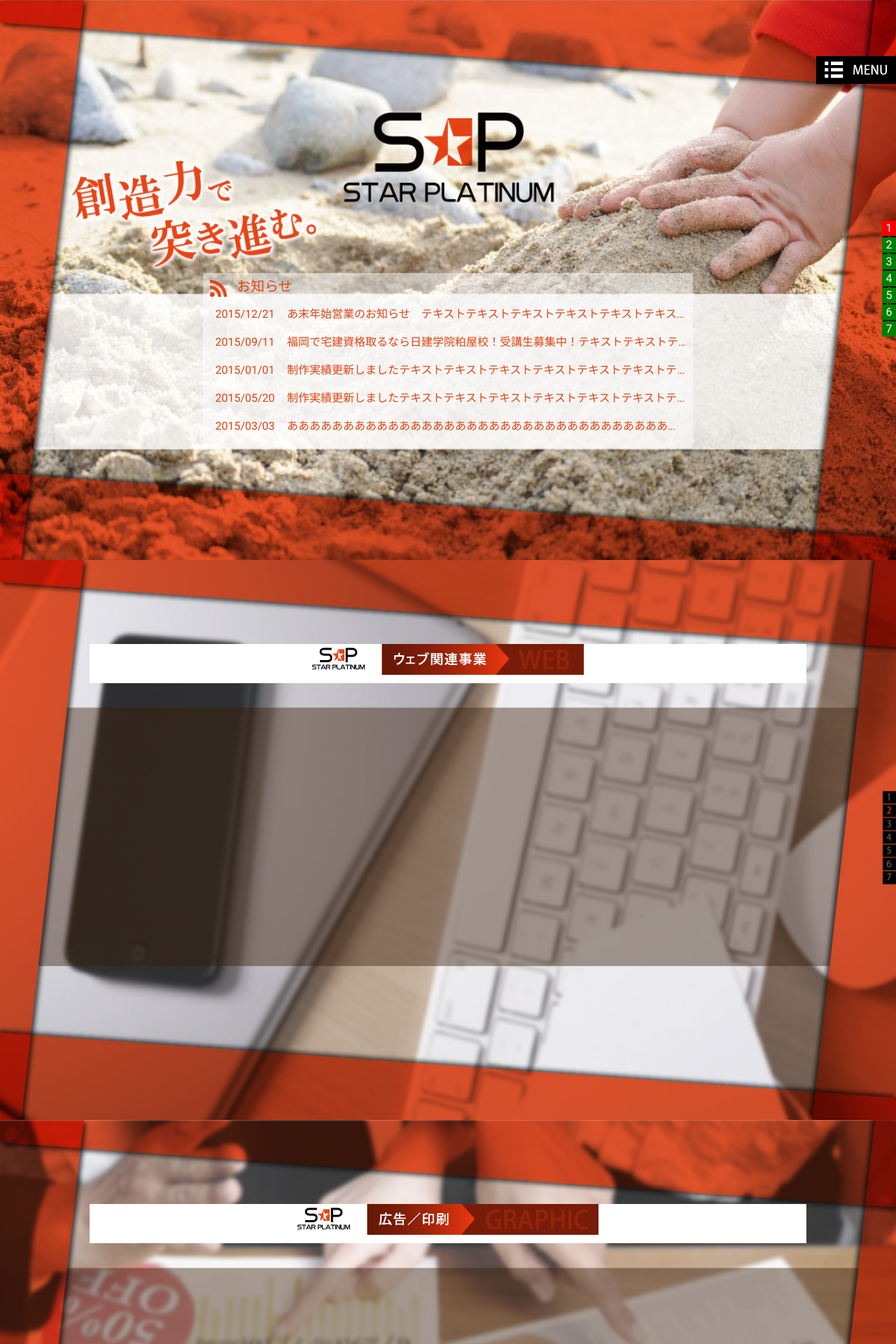
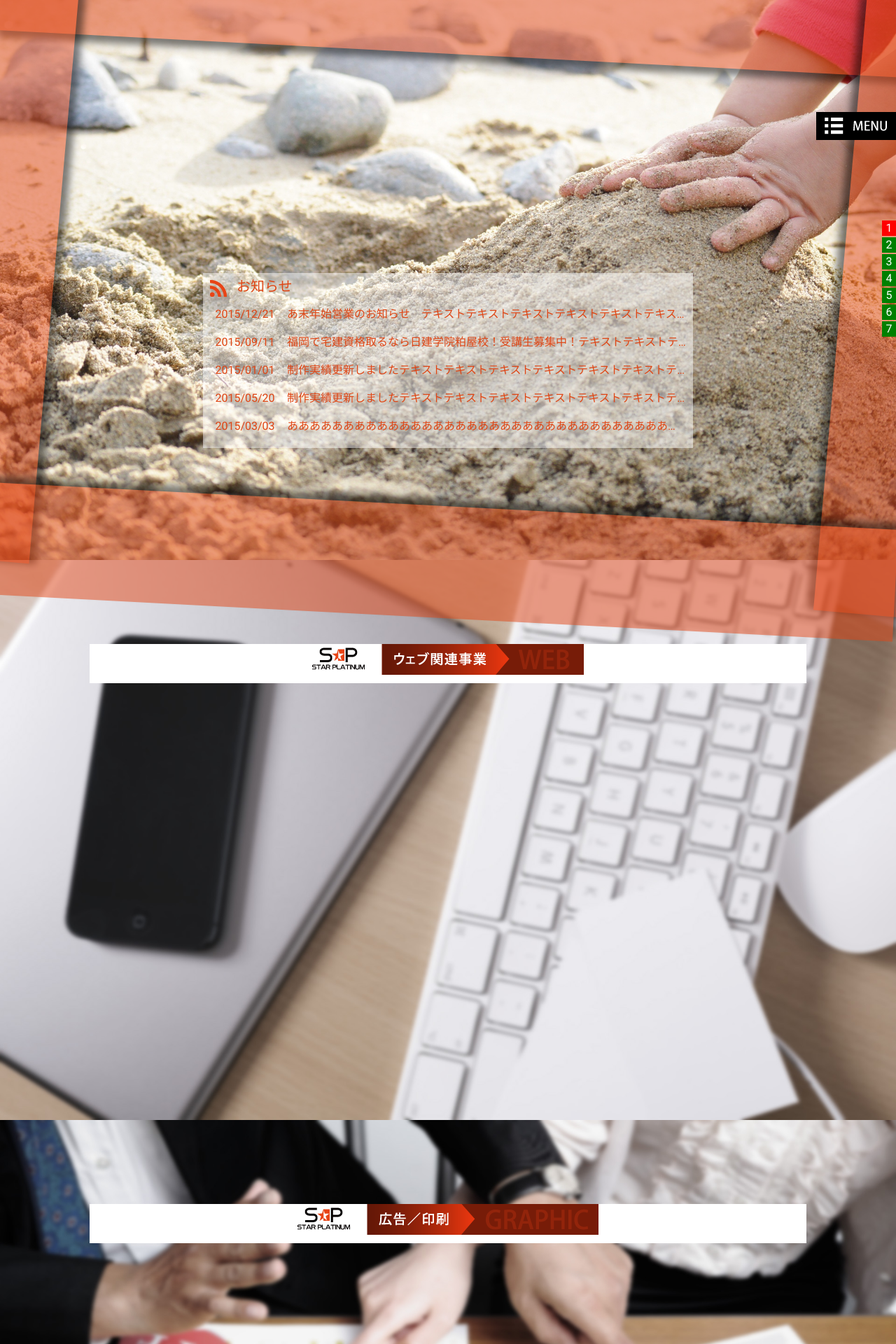
Before and after one commit to trd-ronald/star_platinum, a PHP site: page / in a window 1280 px wide. Shown: the top 1920 px of the page at 70% size. Run offline with PHP 8.4, Linux system fonts and the light colour scheme; some libraries are stand-ins or nearby versions.

Commit message:
-orange now css -lowered menu bar

```diff
--- a/html_top/css/drawer.css
+++ b/html_top/css/drawer.css
@@ -116,7 +116,7 @@
 label[for="nav-trigger"] {
   /* critical positioning styles */
   position: fixed;
-  right: 0px; top: 10%;
+  right: 0px; top: 20%;
   z-index: 2;
 
   /* non-critical apperance styles */
--- a/html_top/css/style.css
+++ b/html_top/css/style.css
@@ -48,6 +48,55 @@
   display: table;
   clear: both;
 }
+
+/* orange borders*/
+.cd-o-top{
+  box-shadow: 0px 10px 10px #000;
+  transform: rotate(3deg);
+  top: -80px;
+  background-color: #DF4514;
+  opacity: 0.5;
+  position: fixed;
+  height: 20vh;
+  width: 110vw;
+}
+
+.cd-o-bottom{
+  box-shadow: 0px -10px 10px #000;
+  transform: rotate(3deg);
+  bottom: -80px;
+  right: 0;
+  background-color: #DF4514;
+  opacity: 0.5;
+  position: fixed;
+  height: 20vh;
+  width: 110vw;
+}
+
+.cd-o-left{
+  box-shadow: 10px 0px 10px #000;
+  transform: rotate(5deg);
+  bottom: 0px;
+  left: -80px;
+  background-color: #DF4514;
+  opacity: 0.5;
+  position: fixed;
+  height: 110vh;
+  width: 20vh;
+}
+
+.cd-o-right{
+  box-shadow: -10px 0px 10px #000;
+  transform: rotate(5deg);
+  top: 0px;
+  right: -80px;
+  background-color: #DF4514;
+  opacity: 0.5;
+  position: fixed;
+  height: 110vh;
+  width: 20vh;
+}
+
 
 /* content css */
 
--- a/html_top/index.html
+++ b/html_top/index.html
@@ -55,8 +55,11 @@
 			</div>
 	<div class="site-wrap">
 	    <!-- insert the rest of your page markup here -->
-
-		<div class="cd-fixed-bg jumpto" style="background-image: url(img/img1/top_background_1.jpg)">
+		<div class="cd-o-top"></div>
+		<div class="cd-o-left"></div>
+		<div class="cd-o-right"></div>
+		<div class="cd-o-bottom"></div>
+		<div class="cd-fixed-bg jumpto" style="background-image: url(img/img2/bg1.jpg)">
 			<div class="cd-content">
 				<div class="cd-rss-field">
 					<img src="img/img1/information.png" alt="info" />
@@ -79,42 +82,42 @@
 				</div>
 			</div>
 		</div>
-		<div class="cd-fixed-bg jumpto" style="background-image: url(img/img1/top_background_2.jpg)">
+		<div class="cd-fixed-bg jumpto" style="background-image: url(img/img2/bg2.jpg)">
 			<div class="cd-content">
 				<div class="cd-content-title">
 					<img src="img/img1/title_web.png" alt="web" />
 				</div>
 			</div>
 		</div>
-		<div class="cd-fixed-bg jumpto" style="background-image: url(img/img1/top_background_3.jpg)">
+		<div class="cd-fixed-bg jumpto" style="background-image: url(img/img2/bg3.jpg)">
 			<div class="cd-content">
 				<div class="cd-content-title">
 					<img src="img/img1/title_graphic.png" alt="graphic" />
 				</div>
 			</div>
 		</div>
-		<div class="cd-fixed-bg jumpto" style="background-image: url(img/img1/top_background_4.jpg)">
+		<div class="cd-fixed-bg jumpto" style="background-image: url(img/img2/bg4.jpg)">
 			<div class="cd-content">
 				<div class="cd-content-title">
 					<img src="img/img1/title_education.png" alt="education" />
 				</div>
 			</div>
 		</div>
-		<div class="cd-fixed-bg jumpto" style="background-image: url(img/img1/top_background_5.jpg)">
+		<div class="cd-fixed-bg jumpto" style="background-image: url(img/img2/bg5.jpg)">
 			<div class="cd-content">
 				<div class="cd-content-title">
 					<img src="img/img1/title_event.png" alt="event" />
 				</div>
 			</div>
 		</div>
-		<div class="cd-fixed-bg jumpto" style="background-image: url(img/img1/top_background_6.jpg)">
+		<div class="cd-fixed-bg jumpto" style="background-image: url(img/img2/bg6.jpg)">
 			<div class="cd-content">
 				<div class="cd-content-title">
 					<img src="img/img1/title_management.png" alt="management" />
 				</div>
 			</div>
 		</div>
-		<div class="cd-fixed-bg jumpto" style="background-image: url(img/img1/top_background_7.jpg)">
+		<div class="cd-fixed-bg jumpto" style="background-image: url(img/img2/bg7.jpg)">
 			<div class="cd-content">
 
 			</div>
--- a/html_top/js/scroll_function.js
+++ b/html_top/js/scroll_function.js
@@ -82,8 +82,16 @@
 $("label").click(function(){
 	//console.log("checkboxed checked: "+$("#nav-trigger").prop("checked"));
 	if($("#nav-trigger").prop("checked")){
+		$(".cd-o-top").css("opacity", "0.5");
+		$(".cd-o-bottom").css("opacity", "0.5");
+		$(".cd-o-left").css("opacity", "0.5");
+		$(".cd-o-right").css("opacity", "0.5");
 		$(".jumptobar").css("opacity", "1");
 	}else{
+		$(".cd-o-top").css("opacity", "0");
+		$(".cd-o-bottom").css("opacity", "0");
+		$(".cd-o-left").css("opacity", "0");
+		$(".cd-o-right").css("opacity", "0");
 		$(".jumptobar").css("opacity", "0");
 	}
 });
```
